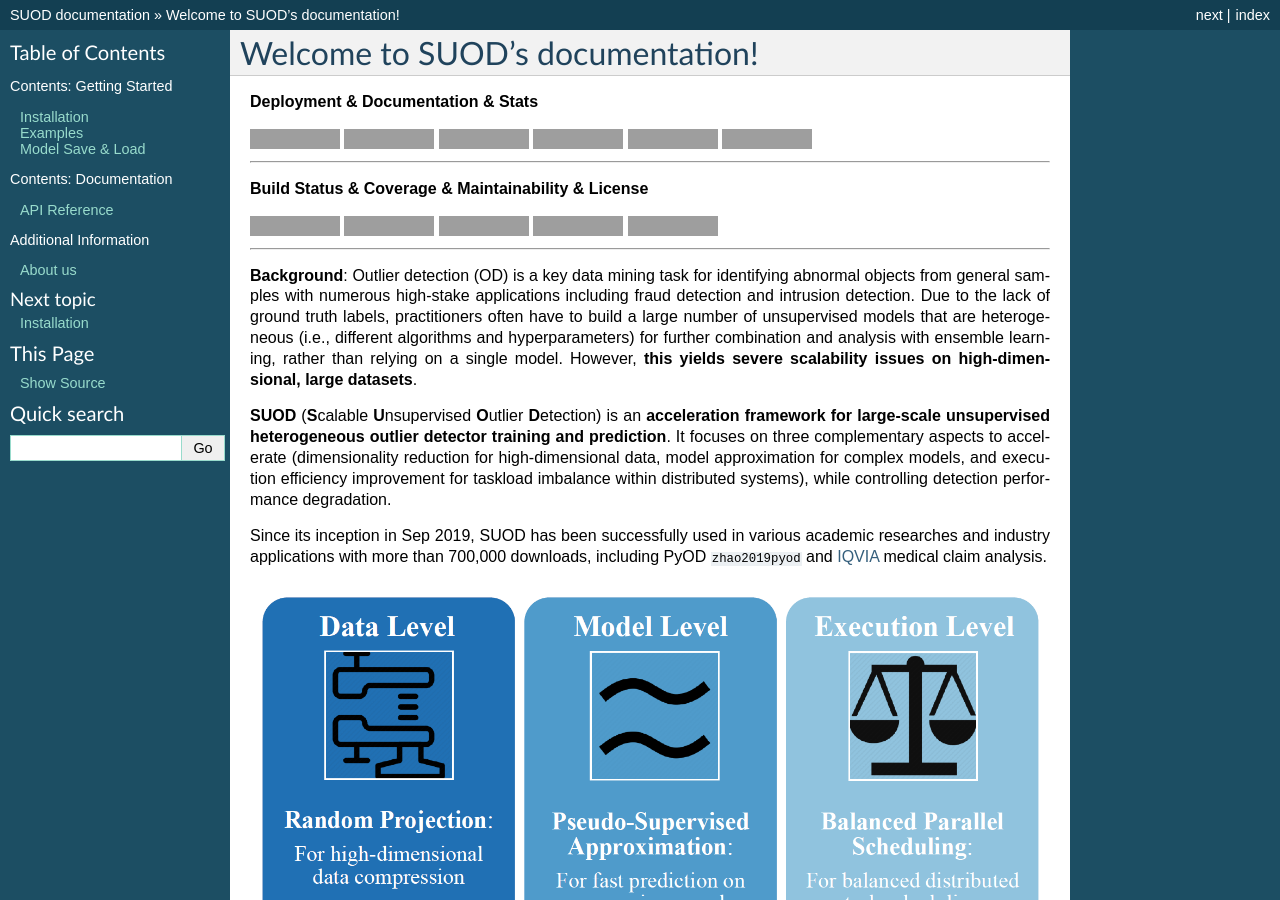
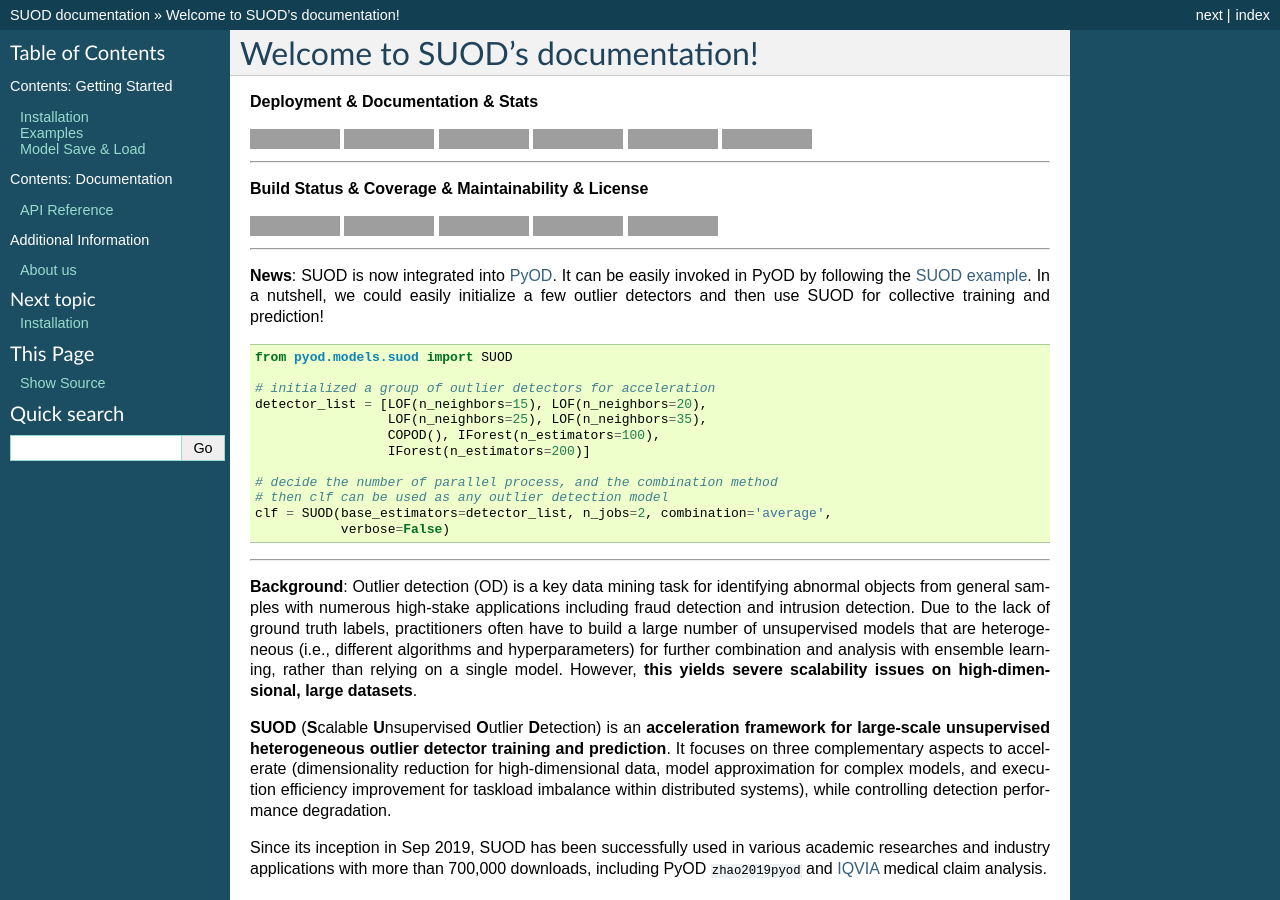
Before and after one commit to yzhao062/SUOD, a Sphinx documentation site: the page built from docs/index.rst, in a window 1280 px wide and 900 px high, cut to the strip 0-900 px from the top of the window. Built offline with Sphinx 7.4.7, drawn with Linux system fonts in a browser that asks for light colours; formulas are drawn with MathJax 3; pages that are not in the unit, such as notebooks, are missing from menus; cross-references to code outside the pages are shown as plain code; grey boxes are pictures that could not be loaded.

Commit message:
documentation and test improvement

```diff
--- a/CHANGES.txt
+++ b/CHANGES.txt
@@ -14,3 +14,4 @@
 v<0.0.6>, <01/14/2021> -- Fix n_jobs issue and code refactor.
 v<0.0.6>, <01/14/2021> -- Add model save and load functionality.
 v<0.0.7>, <08/29/2021> -- Update to be integrated in PyOD.
+v<0.0.7>, <08/29/2021> -- Documentation and test improvement.
--- a/docs/index.rst
+++ b/docs/index.rst
@@ -68,6 +68,28 @@
 .. image:: https://img.shields.io/github/license/yzhao062/suod.svg
    :target: https://github.com/yzhao062/suod/blob/master/LICENSE
    :alt: License
+
+
+----
+
+**News**: SUOD is now integrated into `PyOD <https://github.com/yzhao062/pyod>`_.
+It can be easily invoked in PyOD by following the `SUOD example <https://github.com/yzhao062/pyod/blob/master/examples/suod_example.py>`_.
+In a nutshell, we could easily initialize a few outlier detectors and then use SUOD for collective training and prediction!
+
+.. code-block:: python
+
+    from pyod.models.suod import SUOD
+
+    # initialized a group of outlier detectors for acceleration
+    detector_list = [LOF(n_neighbors=15), LOF(n_neighbors=20),
+                     LOF(n_neighbors=25), LOF(n_neighbors=35),
+                     COPOD(), IForest(n_estimators=100),
+                     IForest(n_estimators=200)]
+
+    # decide the number of parallel process, and the combination method
+    # then clf can be used as any outlier detection model
+    clf = SUOD(base_estimators=detector_list, n_jobs=2, combination='average',
+               verbose=False)
 
 
 ----
--- a/docs/requirements.txt
+++ b/docs/requirements.txt
@@ -5,3 +6,4 @@
 scikit_learn>=0.19.1
 pyod>=0.7.5
 sphinxcontrib-bibtex
+docutils==0.16 # need to lift this later see github for issue
--- a/requirements.txt
+++ b/requirements.txt
@@ -1,3 +1,4 @@
+combo
 joblib>=0.14.1
 matplotlib
 numpy>=1.13
```
Also changed, not shown: other parts of docs/requirements.txt (+1 -0 lines), README.rst (+25 -2 lines), 1 other file.
